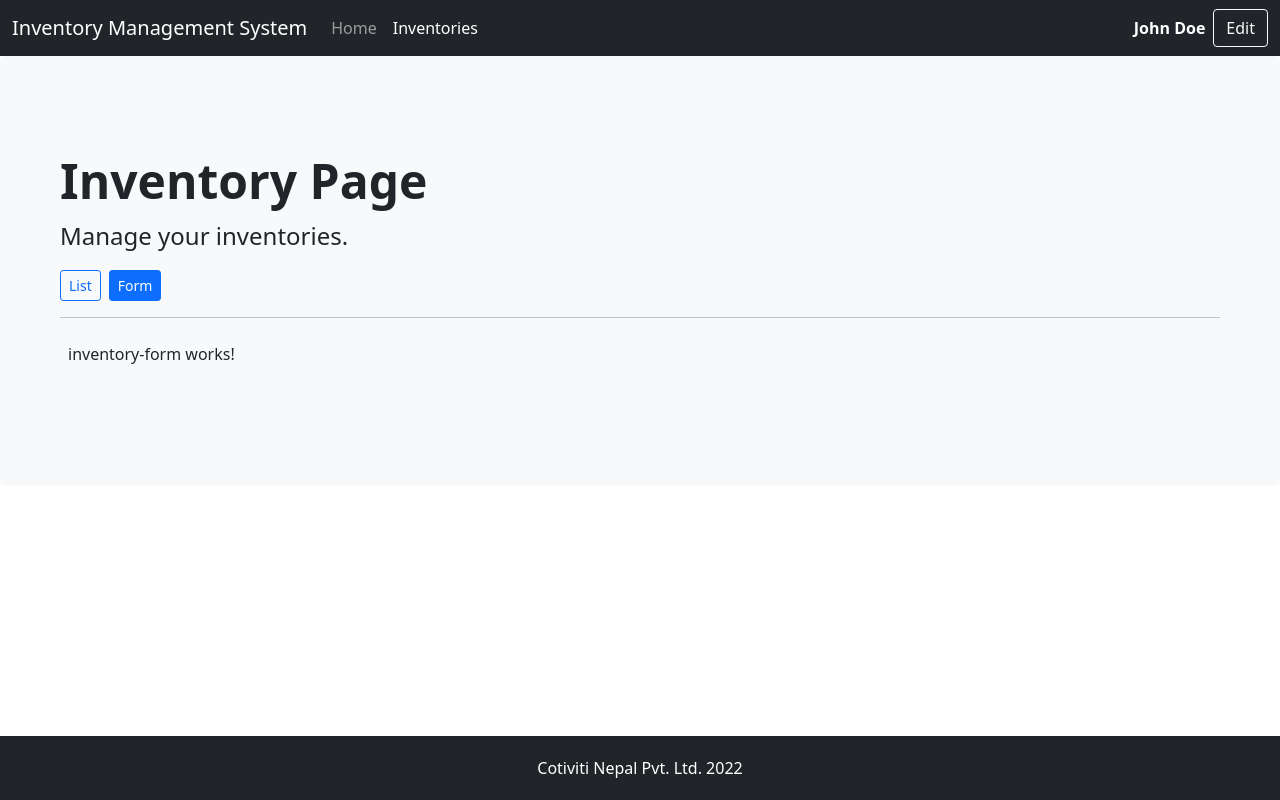
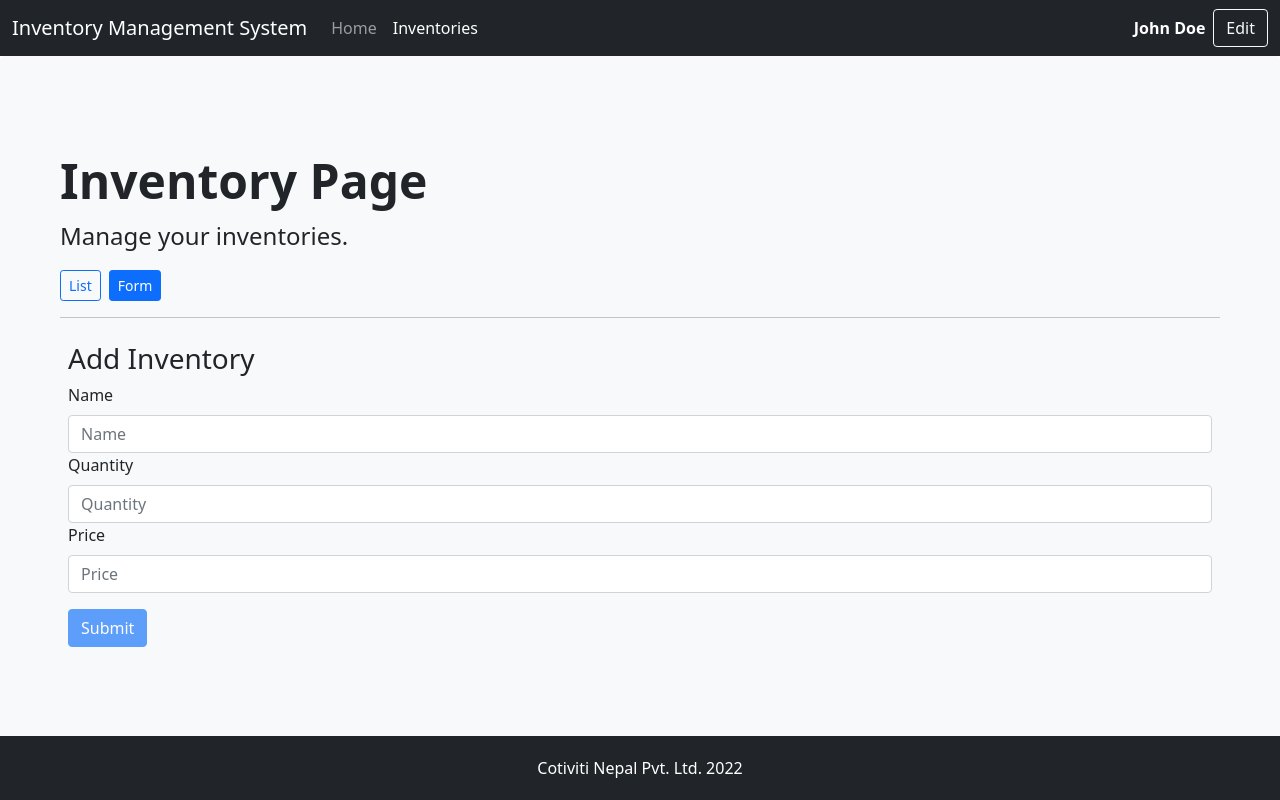
Before and after one commit to elwyncrestha/ng-cotiviti-202204, an Angular app: page /inventory/form in a window 1280 px wide. Built offline with nearby package versions, Linux system fonts and the light colour scheme.

Commit message:
Day 5: Reactive form

```diff
--- a/src/app/modules/inventory/components/inventory-form/inventory-form.component.html
+++ b/src/app/modules/inventory/components/inventory-form/inventory-form.component.html
@@ -1 +1,18 @@
-<p>inventory-form works!</p>
+<form [formGroup]="form" (ngSubmit)="onSubmit()">
+  <div class="mb-3">
+    <h3>{{ action }} Inventory</h3>
+    <div class="form-group">
+      <label for="name" class="form-label">Name</label>
+      <input type="text" class="form-control" id="name" placeholder="Name" formControlName="name" />
+    </div>
+    <div class="form-group">
+      <label for="quantity" class="form-label">Quantity</label>
+      <input type="number" class="form-control" id="quantity" placeholder="Quantity" formControlName="quantity" />
+    </div>
+    <div class="form-group">
+      <label for="price" class="form-label">Price</label>
+      <input type="number" class="form-control" id="price" placeholder="Price" formControlName="price" />
+    </div>
+  </div>
+  <button [disabled]="form.invalid" type="submit" class="btn btn-primary">Submit</button>
+</form>
--- a/src/app/modules/inventory/components/inventory-form/inventory-form.component.ts
+++ b/src/app/modules/inventory/components/inventory-form/inventory-form.component.ts
@@ -1,4 +1,5 @@
-import { Component, OnDestroy, OnInit } from '@angular/core';
+import { Component, OnInit } from '@angular/core';
+import { FormControl, FormGroup, Validators } from '@angular/forms';
 import { LoggerService } from 'src/app/services/logger.service';
 
 @Component({
@@ -7,17 +8,28 @@ import { LoggerService } from 'src/app/services/logger.service';
   styleUrls: ['./inventory-form.component.scss'],
   providers: [LoggerService]
 })
-export class InventoryFormComponent implements OnInit, OnDestroy {
+export class InventoryFormComponent implements OnInit {
+
+  action: 'Add' | 'Edit' = 'Add';
+  form!: FormGroup;
 
   constructor(private readonly loggerService: LoggerService) {
-    console.log('InventoryFormComponent constructed!');
   }
 
   ngOnInit(): void {
+    this.buildForm();
   }
 
-  ngOnDestroy(): void {
-    console.log('InventoryFormComponent destroyed!');
+  onSubmit(): void {
+    console.log(this.form.value);
+  }
+
+  private buildForm(): void {
+    this.form = new FormGroup({
+      name: new FormControl('', Validators.required),
+      quantity: new FormControl('', Validators.required),
+      price: new FormControl('', Validators.required),
+    });
   }
 
 }
--- a/src/app/modules/inventory/inventory.module.ts
+++ b/src/app/modules/inventory/inventory.module.ts
@@ -1,5 +1,6 @@
 import { CommonModule } from '@angular/common';
 import { NgModule } from '@angular/core';
+import { ReactiveFormsModule } from '@angular/forms';
 import { InventoryFormComponent } from './components/inventory-form/inventory-form.component';
 import { InventoryListComponent } from './components/inventory-list/inventory-list.component';
 import { InventoryComponent } from './components/inventory/inventory.component';
@@ -15,6 +16,7 @@ import { InventoryService } from './services/inventory.service';
   imports: [
     CommonModule,
     InventoryRoutingModule,
+    ReactiveFormsModule
   ],
   providers: [InventoryService]
 })
```
